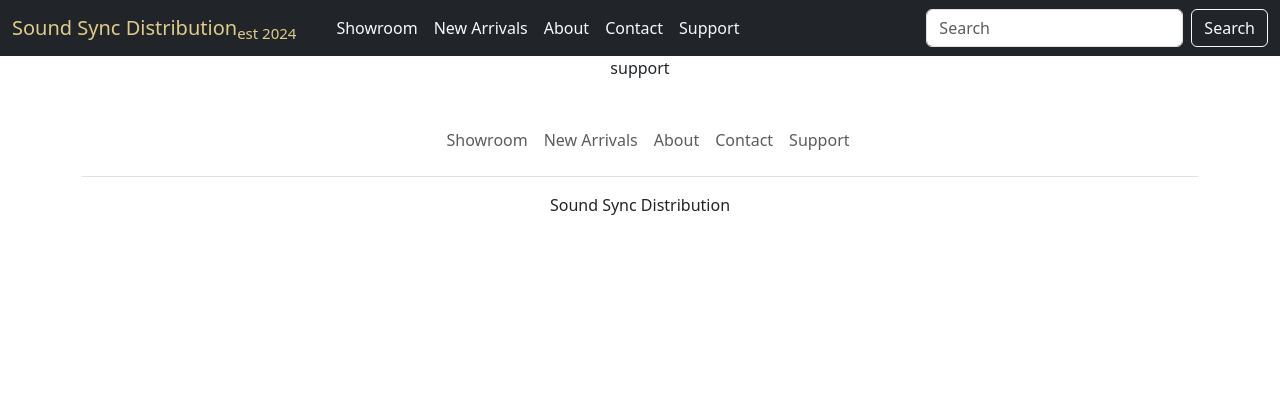
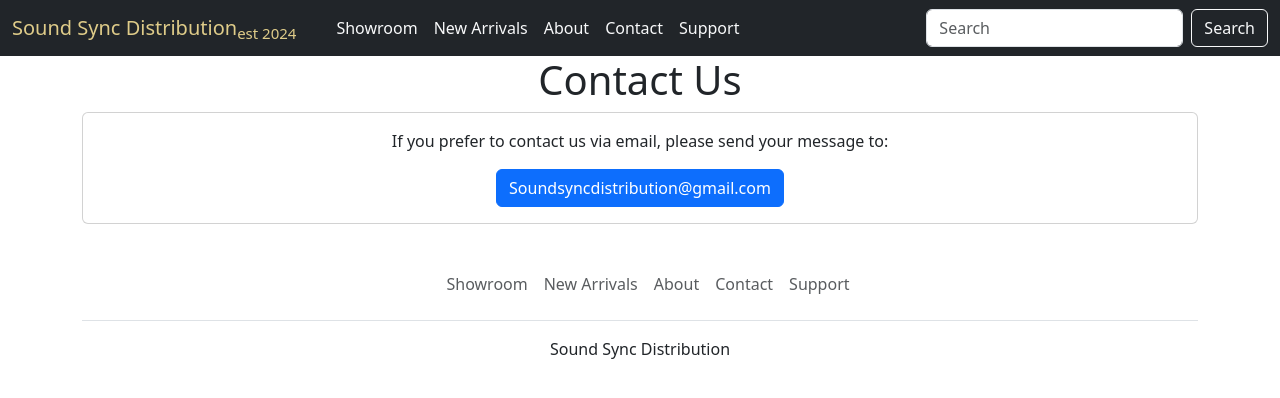
Before and after one commit to jb1756/Sound_Sync_Distribution, a React (Create React App) app: page /support in a window 1280 px wide. Shown: the top 398 px of the page. Built offline with nearby package versions, Linux system fonts and the light colour scheme.

Commit message:
made initial commits

```diff
--- a/src/components/support/index.js
+++ b/src/components/support/index.js
@@ -1,8 +1,21 @@
 import React from 'react'
+import { Container, Card } from 'react-bootstrap'
 
 const Support = () => {
   return (
-    <div>support</div>
+    <Container>
+      <h1>Contact Us</h1>
+      <Card>
+        <Card.Body>
+          <Card.Text>
+            If you prefer to contact us via email, please send your message to:
+          </Card.Text>
+          <a href="mailto:Soundsyncdistribution@gmail.com" className="btn btn-primary">
+            Soundsyncdistribution@gmail.com
+          </a>
+        </Card.Body>
+      </Card>
+    </Container>
   )
 }
 
```
